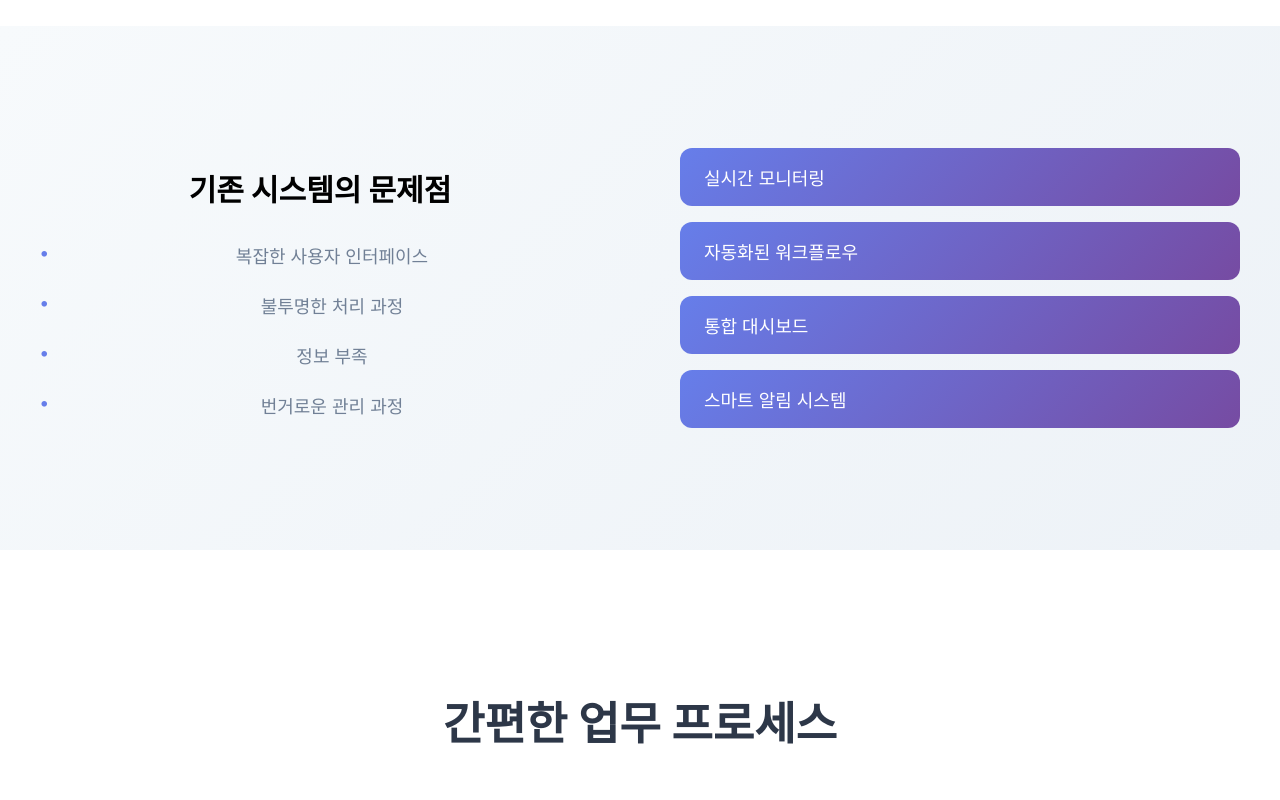
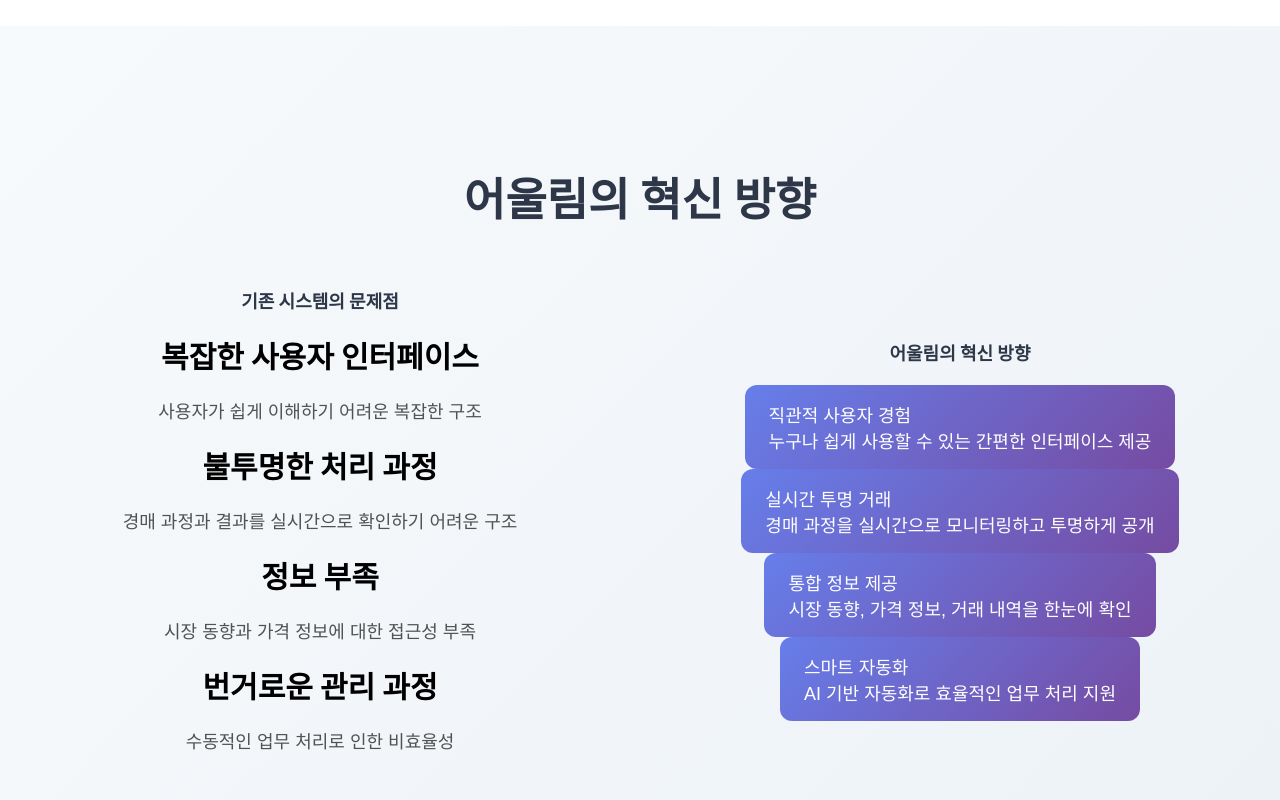
Before and after one commit to LikeLionHGU/TaxiDriver_Front, a React (Create React App) app: page / in a window 1280 px wide. Shown: the part 1020-1820 px from the top of the page. Built offline with nearby package versions, Linux system fonts and the light colour scheme; no server answers.

Commit message:
fix:상품상세 사진 못띄우는 에러해결

```diff
--- a/src/components/PendingReviewModal.js
+++ b/src/components/PendingReviewModal.js
@@ -77,14 +77,14 @@ export default function PendingReviewModal({ open, onClose, product, onApprove,
   );
 
   // 하단: 상품 사진(없으면 비워둠)
-  const hasPhotos = Array.isArray(product.photos) && product.photos.length > 0;
-  const photos = hasPhotos
-    ? product.photos.map((src, i) => h("img", { key: i, src, alt: `${product.name} 사진 ${i + 1}` }))
-    : null;
+  const hasImage = product.imageUrl; // Check for imageUrl
+  const imageElement = hasImage
+    ? h("img", { src: product.imageUrl, alt: `${product.applicant} 사진`, className: styles.productImage })
+    : h("p", null, "등록된 상품 사진이 없습니다."); // Message if no image
 
   const bottom = cardBlock(
     "상품 사진",
-    h("div", { className: styles.photoArea }, photos),
+    h("div", { className: styles.photoArea }, imageElement),
     { full: true }
   );
 
--- a/src/components/ProductDetailModal.js
+++ b/src/components/ProductDetailModal.js
@@ -4,13 +4,17 @@ import axios from "axios";
 import Modal from "./Modal";
 import styles from "./styles/modal.module.css";
 
-export default function ProductDetailModal({ open, onClose, product, isApproved, apiUrl }) {
+function ProductDetailModal({ isOpen, onClose, product, apiUrl }) {
+  console.log("ProductDetailModal - All Props:", { isOpen, onClose, product, apiUrl });
+  console.log("ProductDetailModal - Product Data:", product);
+  console.log("ProductDetailModal - AI Analysis Result (if available):", product?.aiAnalysisResult);
+  console.log("ProductDetailModal - Product Images (if available):", product?.imageUrls);
   const [productDetails, setProductDetails] = useState(null);
   const [loading, setLoading] = useState(true);
   const [error, setError] = useState(null);
 
   useEffect(() => {
-    if (open && product && product.id) {
+    if (isOpen && product && product.id) {
       const fetchProductDetails = async () => {
         try {
           setLoading(true);
@@ -29,15 +33,15 @@ export default function ProductDetailModal({ open, onClose, product, isApproved,
       };
 
       fetchProductDetails();
-    } else if (!open) {
+    } else if (!isOpen) {
       // Reset state when modal closes
       setProductDetails(null);
       setLoading(true);
       setError(null);
     }
-  }, [open, product, apiUrl]);
+  }, [isOpen, product, apiUrl]);
 
-  if (!open) return null;
+  if (!isOpen) return null;
 
   const h = React.createElement;
   const kvItem = (k, v) => h("li", null, h("span", null, k), h("strong", null, v));
@@ -51,15 +55,15 @@ export default function ProductDetailModal({ open, onClose, product, isApproved,
     );
 
   if (loading) {
-    return h(Modal, { open, onClose, title: "상품 상세 검토" }, h("p", null, "로딩 중..."));
+    return h(Modal, { isOpen, onClose, title: "상품 상세 검토" }, h("p", null, "로딩 중..."));
   }
 
   if (error) {
-    return h(Modal, { open, onClose, title: "상품 상세 검토" }, h("p", { className: styles["error-message"] }, error));
+    return h(Modal, { isOpen, onClose, title: "상품 상세 검토" }, h("p", { className: styles["error-message"] }, error));
   }
 
   if (!productDetails) {
-    return h(Modal, { open, onClose, title: "상품 상세 검토" }, h("p", null, "데이터를 불러올 수 없습니다."));
+    return h(Modal, { isOpen, onClose, title: "상품 상세 검토" }, h("p", null, "데이터를 불러올 수 없습니다."));
   }
 
   const grid = h(
@@ -121,7 +125,9 @@ export default function ProductDetailModal({ open, onClose, product, isApproved,
 
   return h(
     Modal,
-    { open, onClose, title: "상품 상세 검토" },
+    { isOpen, onClose, title: "상품 상세 검토" },
     h(React.Fragment, null, grid, rejectReasonBlock, bottom)
   );
 }
+
+export default ProductDetailModal;
--- a/src/components/styles/modal.module.css
+++ b/src/components/styles/modal.module.css
@@ -388,3 +388,12 @@
   color: #555;
   line-height: 1.5;
 }
+
+.productImage {
+  max-width: 100%;
+  height: auto;
+  display: block;
+  margin: 0 auto;
+  border-radius: 8px;
+  object-fit: contain;
+}
--- a/src/pages/Landing.js
+++ b/src/pages/Landing.js
@@ -568,61 +568,74 @@ const Landing = () => {
 
        {/* Innovation Section */}
       <section style={styles.innovationSection}>
+        <h2 style={styles.innovationTitle}>어울림의 혁신 방향</h2>
         <div style={styles.innovationContent}>
-          <div>
+          <div style={styles.problemSection}>
+            <h3 style={{ fontSize: "18px", fontWeight: 700, color: "#2d3748", marginBottom: "20px" }}>
+              기존 시스템의 문제점
+            </h3>
+
             <div style={styles.problemItem}>
-              <h4 style={styles.problemItemTitle}>기존 시스템의 문제점</h4>
-              <ul style={styles.problemList}>
-                <li style={{...styles.problemListItem, position: 'relative'}}>
-                  <span style={{position: 'absolute', left: '0', color: '#667eea', fontWeight: 'bold'}}>•</span>
-                  복잡한 사용자 인터페이스
-                </li>
-                <li style={{...styles.problemListItem, position: 'relative'}}>
-                  <span style={{position: 'absolute', left: '0', color: '#667eea', fontWeight: 'bold'}}>•</span>
-                  불투명한 처리 과정
-                </li>
-                <li style={{...styles.problemListItem, position: 'relative'}}>
-                  <span style={{position: 'absolute', left: '0', color: '#667eea', fontWeight: 'bold'}}>•</span>
-                  정보 부족
-                </li>
-                <li style={{...styles.problemListItem, position: 'relative'}}>
-                  <span style={{position: 'absolute', left: '0', color: '#667eea', fontWeight: 'bold'}}>•</span>
-                  번거로운 관리 과정
-                </li>
-              </ul>
+              <div style={styles.problemItemTitle}>복잡한 사용자 인터페이스</div>
+              <div style={styles.problemItemDesc}>사용자가 쉽게 이해하기 어려운 복잡한 구조</div>
+            </div>
+
+            <div style={styles.problemItem}>
+              <div style={styles.problemItemTitle}>불투명한 처리 과정</div>
+              <div style={styles.problemItemDesc}>경매 과정과 결과를 실시간으로 확인하기 어려운 구조</div>
+            </div>
+
+            <div style={styles.problemItem}>
+              <div style={styles.problemItemTitle}>정보 부족</div>
+              <div style={styles.problemItemDesc}>시장 동향과 가격 정보에 대한 접근성 부족</div>
+            </div>
+
+            <div style={styles.problemItem}>
+              <div style={styles.problemItemTitle}>번거로운 관리 과정</div>
+              <div style={styles.problemItemDesc}>수동적인 업무 처리로 인한 비효율성</div>
             </div>
           </div>
-          <div>
-            <div style={styles.solutionButtons}>
+
+          <div style={styles.solutionSection}>
+            <h3 style={{ fontSize: "18px", fontWeight: 700, color: "#2d3748", marginBottom: "20px" }}>
+              어울림의 혁신 방향
+            </h3>
+
             <button
               style={styles.solutionButton}
               onMouseEnter={(e) => handleButtonHover(e, true)}
               onMouseLeave={(e) => handleButtonHover(e, false)}
             >
-                실시간 모니터링
+              <div style={styles.solutionButtonTitle}>직관적 사용자 경험</div>
+              <div style={styles.solutionButtonDesc}>누구나 쉽게 사용할 수 있는 간편한 인터페이스 제공</div>
             </button>
+
             <button
               style={styles.solutionButton}
               onMouseEnter={(e) => handleButtonHover(e, true)}
               onMouseLeave={(e) => handleButtonHover(e, false)}
             >
-                자동화된 워크플로우
+              <div style={styles.solutionButtonTitle}>실시간 투명 거래</div>
+              <div style={styles.solutionButtonDesc}>경매 과정을 실시간으로 모니터링하고 투명하게 공개</div>
             </button>
+
             <button
               style={styles.solutionButton}
               onMouseEnter={(e) => handleButtonHover(e, true)}
               onMouseLeave={(e) => handleButtonHover(e, false)}
             >
-                통합 대시보드
+              <div style={styles.solutionButtonTitle}>통합 정보 제공</div>
+              <div style={styles.solutionButtonDesc}>시장 동향, 가격 정보, 거래 내역을 한눈에 확인</div>
             </button>
+
             <button
               style={styles.solutionButton}
               onMouseEnter={(e) => handleButtonHover(e, true)}
               onMouseLeave={(e) => handleButtonHover(e, false)}
             >
-                스마트 알림 시스템
+              <div style={styles.solutionButtonTitle}>스마트 자동화</div>
+              <div style={styles.solutionButtonDesc}>AI 기반 자동화로 효율적인 업무 처리 지원</div>
             </button>
-            </div>
           </div>
         </div>
       </section>
--- a/src/pages/Review.js
+++ b/src/pages/Review.js
@@ -145,9 +145,25 @@ export default function Dashboard() {
       console.log("응답 상태:", response.status);
       console.log("응답 데이터:", response.data);
 
-      const data = response.data;
+      const productsFromList = response.data;
+      const transformedDataPromises = productsFromList.map(async (item, index) => {
+        let detailData = {};
+        try {
+          const detailUrl = `https://likelion.info/post/get/detail/${item.id}`;
+          console.log(`=== API 요청 시작 (상세): ${detailUrl} ===`);
+          const detailResponse = await axios.get(detailUrl, { withCredentials: true });
+          console.log(`=== API 응답 성공 (상세): ${detailUrl} ===`);
+          detailData = detailResponse.data;
+        } catch (detailError) {
+          console.error(`=== 상세 API 호출 에러 (${item.id}): ${detailError.message} ===`);
+          // Continue without detail data if fetching fails
+        }
 
-      const transformedData = data.map((item, index) => ({
+        const aiScore = parseAiScore(detailData.aiEvaluation || item.aiEvaluation);
+        const aiAnalysisText = detailData.aiEvaluation || item.aiEvaluation || "AI 분석 결과가 없습니다.";
+        const rejectReason = detailData.rejectReason || ""; // Assuming rejectReason might come from detail
+
+        return {
           id: item.id || index + 1,
           applicant: item.name || "대게",
           applicationDate: `${item.fishWeight || "25.5kg"}`,
@@ -156,16 +172,27 @@ export default function Dashboard() {
           status: transformStatus(item.registerStatus),
           progress: getProgress(item.registerStatus),
           price: item.reservePrice || 0,
-        aiScore: parseAiScore(item.aiEvaluation),
-        aiAnalysisText: item.aiEvaluation || "AI 분석 결과가 없습니다.",
+          // Use detailData for AI analysis and images if available
+          aiScore: aiScore,
+          aiAnalysisText: aiAnalysisText,
+          aiAnalysisResult: { // Structure for PendingReviewModal
+            diseasePercentage: aiScore,
+            diseaseDescription: aiAnalysisText,
+          },
+          imageUrl: detailData.images && detailData.images.length > 0 ? detailData.images[0] : null, // First image
+          images: detailData.images || [], // All images for ProductDetailModal
           fishCount: item.fishCount || 1,
-      }));
+          rejectReason: rejectReason, // Pass rejectReason to product object
+        };
+      });
+
+      const transformedData = await Promise.all(transformedDataPromises);
 
       console.log("변환된 데이터:", transformedData);
       setAllData(transformedData);
 
     } catch (error) {
-      console.error("=== API 호출 에러 ===");
+      console.error("=== API 호출 에러 (목록) ===");
       console.error("에러 상태:", error.response?.status);
       console.error("에러 데이터:", error.response?.data);
       console.error("에러 메시지:", error.message);
--- a/src/styles/Review.module.css
+++ b/src/styles/Review.module.css
@@ -49,6 +49,7 @@
 }
 
 .titleSection {
+  margin-top:70px;
   display: flex;
   align-items: center;
   gap: 1rem;
@@ -63,6 +64,7 @@
 }
 
 .title {
+  margin-left:-320px;
   font-size: 1.5rem;
   font-weight: bold;
   color: #1e293b;
@@ -77,6 +79,7 @@
 .subtitle {
   color: #64748b;
   margin: 0.25rem 0 0 0;
+  margin-top:-15px;
 }
 
 
```
Lines whose indentation alone changed are shown as unchanged.
